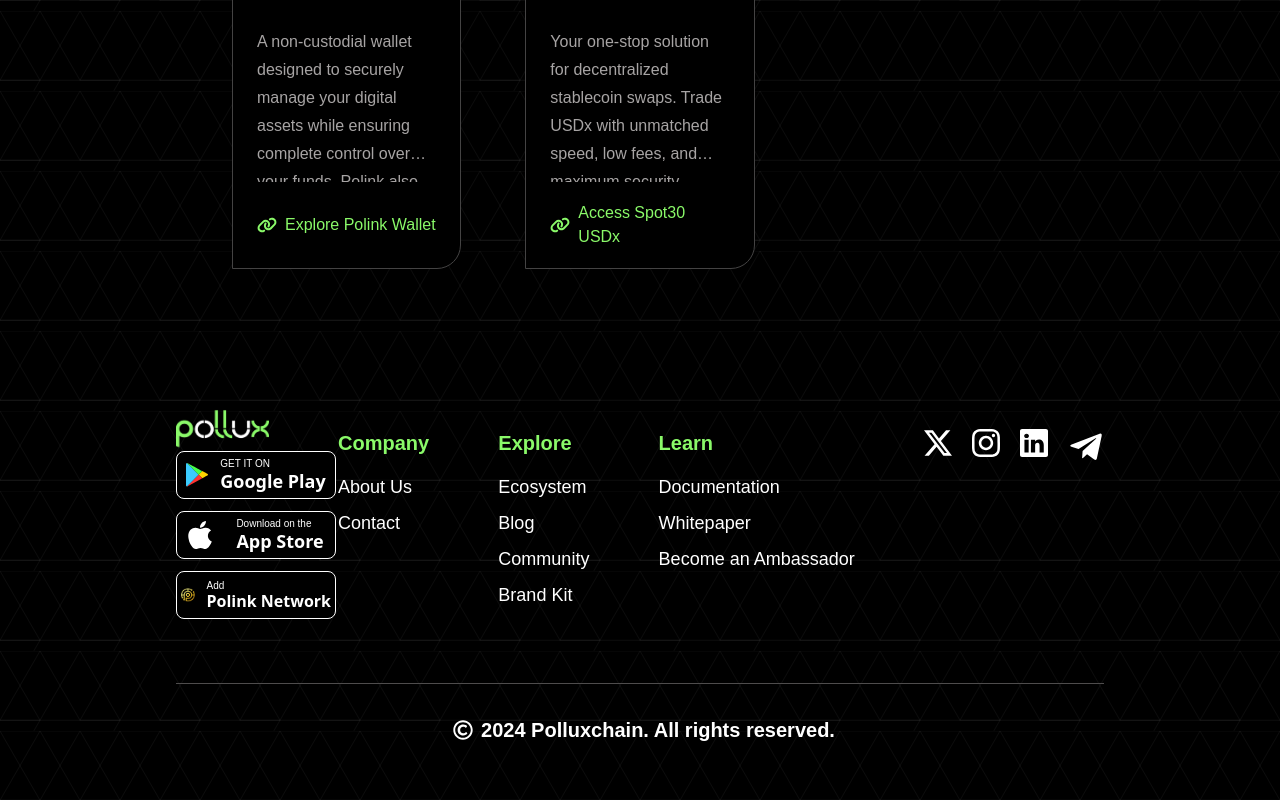
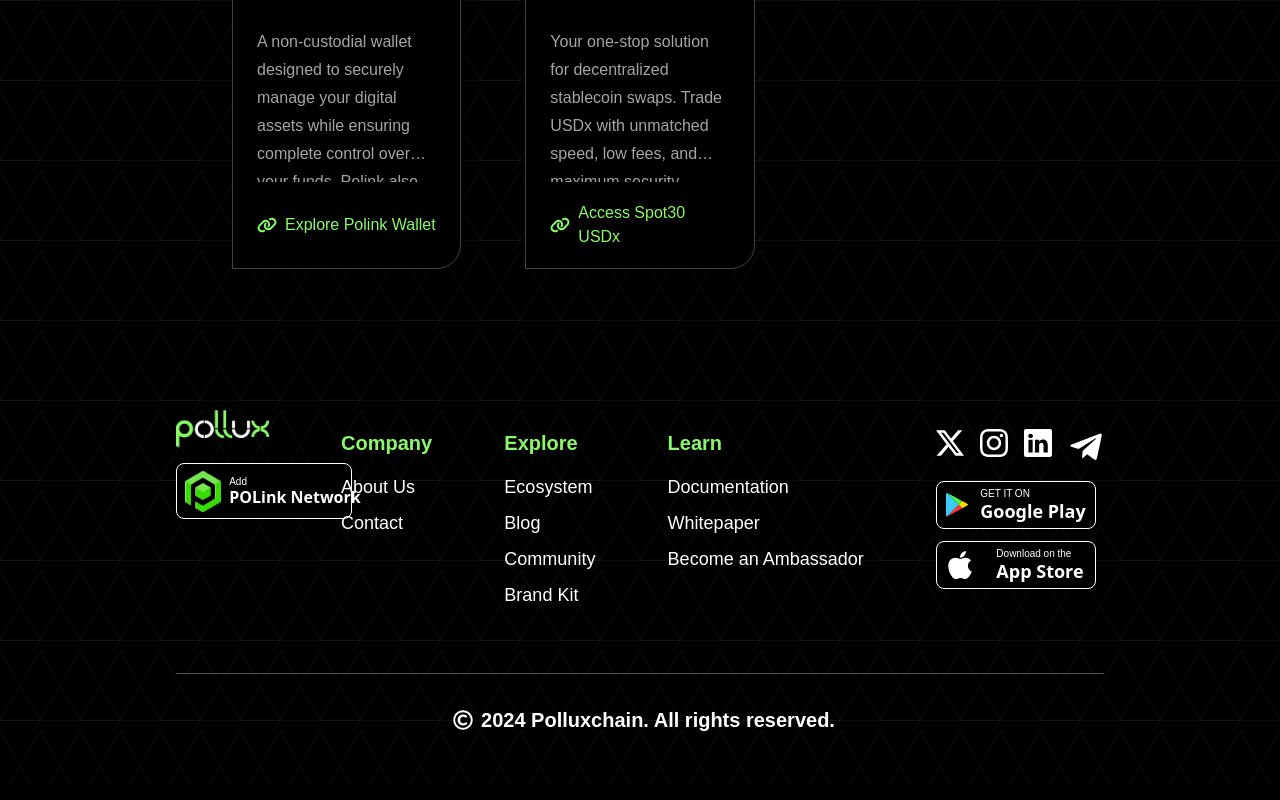
Before and after one commit to PolluxCoin2-0/New_Official_website, a Next.js app: page /Ecosystem in a window 1280 px wide. Shown: the part 1189-1989 px from the top of the page. Built offline with nearby package versions, Linux system fonts and the light colour scheme.

Commit message:
fix alignment

```diff
--- a/src/app/components/Footer.tsx
+++ b/src/app/components/Footer.tsx
@@ -2,7 +2,7 @@
 import Image from "next/image";
 import Link from "next/link";
 import polluxLogo from "../../../public/polluxlogowhite.png";
-import polinkImage from "../../../public/PoxscanImage.png"
+import polinkLogo from "../../../public/polluxLogo (2).png";
 import { BsTwitterX } from "react-icons/bs";
 import { BsLinkedin } from "react-icons/bs";
 import { FaTelegramPlane } from "react-icons/fa";
@@ -11,7 +11,7 @@ import { FaRegCopyright } from "react-icons/fa";
 
 export default function Footer() {
   return (
-    <footer className="p-6 text-center px-4 md:px-4 lg:px-6 xl:px-44 mt-0 md:mt-16">
+    <footer className="p-6 text-center px-4 md:px-4 lg:px-6 xl:px-44 mt-8 md:mt-16">
       <div className="flex flex-col lg:flex-row justify-between">
         <div className="w-[40%] md:w-[10%] -mt-6">
           <Image
@@ -23,89 +23,27 @@ export default function Footer() {
             className=""
           />
 
-          {/* Google Play */}
-          <div className="mt-0">
-            <a href="https://drive.google.com/file/d/1OwHb07DaJIphbDnRVoOf5d62KM2VkwrZ"  download>
-            <button
-              type="button"
-              className="flex items-center justify-center w-36 lg:w-40 xl:w-40 text-white bg-black rounded-lg h-12 border-[1px] border-[#ffffff]"
-            >
-              <div className="mr-3">
-                <svg viewBox="30 336.7 120.9 129.2" width="22">
-                  <path
-                    fill="#FFD400"
-                    d="M119.2,421.2c15.3-8.4,27-14.8,28-15.3c3.2-1.7,6.5-6.2,0-9.7  c-2.1-1.1-13.4-7.3-28-15.3l-20.1,20.2L119.2,421.2z"
-                  ></path>
-                  <path
-                    fill="#FF3333"
-                    d="M99.1,401.1l-64.2,64.7c1.5,0.2,3.2-0.2,5.2-1.3  c4.2-2.3,48.8-26.7,79.1-43.3L99.1,401.1L99.1,401.1z"
-                  ></path>
-                  <path
-                    fill="#48FF48"
-                    d="M99.1,401.1l20.1-20.2c0,0-74.6-40.7-79.1-43.1  c-1.7-1-3.6-1.3-5.3-1L99.1,401.1z"
-                  ></path>
-                  <path
-                    fill="#3BCCFF"
-                    d="M99.1,401.1l-64.3-64.3c-2.6,0.6-4.8,2.9-4.8,7.6  c0,7.5,0,107.5,0,113.8c0,4.3,1.7,7.4,4.9,7.7L99.1,401.1z"
-                  ></path>
-                </svg>
-              </div>
-              <div>
-                <div className="text-start text-[10px]">GET IT ON</div>
-                <div className="-mt-1 font-sans text-lg font-semibold">
-                  Google Play
-                </div>
-              </div>
-            </button>
-            </a>
-          </div>
-
-          {/*  App store  */}
-          <div>
-            <a href="https://apps.apple.com/in/app/polink-wallet/id6736746385"  download>
-            <button
-              type="button"
-              className="flex items-center justify-center w-36 lg:w-40 xl:w-40 mt-3 text-white bg-black h-12 rounded-lg border-[1px] border-[#ffffff] "
-            >
-              <div className="mr-6">
-                <svg viewBox="0 0 384 512" width="24">
-                  <path
-                    fill="currentColor"
-                    d="M318.7 268.7c-.2-36.7 16.4-64.4 50-84.8-18.8-26.9-47.2-41.7-84.7-44.6-35.5-2.8-74.3 20.7-88.5 20.7-15 0-49.4-19.7-76.4-19.7C63.3 141.2 4 184.8 4 273.5q0 39.3 14.4 81.2c12.8 36.7 59 126.7 107.2 125.2 25.2-.6 43-17.9 75.8-17.9 31.8 0 48.3 17.9 76.4 17.9 48.6-.7 90.4-82.5 102.6-119.3-65.2-30.7-61.7-90-61.7-91.9zm-56.6-164.2c27.3-32.4 24.8-61.9 24-72.5-24.1 1.4-52 16.4-67.9 34.9-17.5 19.8-27.8 44.3-25.6 71.9 26.1 2 49.9-11.4 69.5-34.3z"
-                  ></path>
-                </svg>
-              </div>
-              <div>
-                <div className="text-start text-[10px]">Download on the</div>
-                <div className="-mt-1 font-sans text-lg font-semibold">
-                  App Store
-                </div>
-              </div>
-            </button>
-            </a>
-          </div>
-
           {/* polink */}
           <div>
             <Link href="https://chromewebstore.google.com/detail/polink/afeibjjgfjfphjedhdjgbgbhpomolbjm">
               <button
                 type="button"
-              className="flex items-center justify-center w-36 lg:w-40 xl:w-40 mt-3 text-white bg-black h-12 rounded-lg border-[1px] border-[#ffffff] p-1"
+                className="flex items-center justify-center w-48 lg:w-44 xl:w-44 mt-3 text-white bg-black h-14 rounded-lg border-[1px] border-[#ffffff] "
               >
-              <div className="mr-3">
+                <div className="w-[30%] mr-1 pl-2">
                   <Image
-            src={polinkImage}
+                    src={polinkLogo}
                     alt="banner-image"
                     width={0}
                     height={0}
-            style={{ width: "100%" }}
+                    style={{ width: "90%" }}
                     className=""
                   />
                 </div>
-              <div>
+                <div className="w-[70%] pr-2 ">
                 <div className="text-start text-[10px]">Add</div>
-                <div className="-mt-1 font-sans text-md font-semibold text-nowrap">
-                  Polink Network
+                  <div className="-mt-1 font-sans text-md font-semibold text-nowrap text-start">
+                  POLink Network
                   </div>
                 </div>
               </button>
@@ -181,7 +119,7 @@ export default function Footer() {
         </div>
 
         <div className=" flex flex-col">
-          <div className="flex flex-row space-x-5 mt-5 lg:mt-0">
+          <div className="flex flex-row space-x-4 mt-5 lg:mt-0">
             <a
               href="https://x.com/Polluxchain"
               target="_blank"
@@ -212,6 +150,74 @@ export default function Footer() {
               <FaTelegramPlane size={36} />
             </a>
           </div>
+
+          {/* Google Play */}
+          <div className="mt-4">
+            <a
+              href="https://drive.google.com/file/d/1OwHb07DaJIphbDnRVoOf5d62KM2VkwrZ"
+              download
+            >
+              <button
+                type="button"
+                className="flex items-center justify-center w-36 lg:w-40 xl:w-40 text-white bg-black rounded-lg h-12 border-[1px] border-[#ffffff]"
+              >
+                <div className="mr-3">
+                  <svg viewBox="30 336.7 120.9 129.2" width="22">
+                    <path
+                      fill="#FFD400"
+                      d="M119.2,421.2c15.3-8.4,27-14.8,28-15.3c3.2-1.7,6.5-6.2,0-9.7  c-2.1-1.1-13.4-7.3-28-15.3l-20.1,20.2L119.2,421.2z"
+                    ></path>
+                    <path
+                      fill="#FF3333"
+                      d="M99.1,401.1l-64.2,64.7c1.5,0.2,3.2-0.2,5.2-1.3  c4.2-2.3,48.8-26.7,79.1-43.3L99.1,401.1L99.1,401.1z"
+                    ></path>
+                    <path
+                      fill="#48FF48"
+                      d="M99.1,401.1l20.1-20.2c0,0-74.6-40.7-79.1-43.1  c-1.7-1-3.6-1.3-5.3-1L99.1,401.1z"
+                    ></path>
+                    <path
+                      fill="#3BCCFF"
+                      d="M99.1,401.1l-64.3-64.3c-2.6,0.6-4.8,2.9-4.8,7.6  c0,7.5,0,107.5,0,113.8c0,4.3,1.7,7.4,4.9,7.7L99.1,401.1z"
+                    ></path>
+                  </svg>
+                </div>
+                <div>
+                  <div className="text-start text-[10px]">GET IT ON</div>
+                  <div className="-mt-1 font-sans text-lg font-semibold">
+                    Google Play
+                  </div>
+                </div>
+              </button>
+            </a>
+          </div>
+
+          {/*  App store  */}
+          <div>
+            <a
+              href="https://apps.apple.com/in/app/polink-wallet/id6736746385"
+              download
+            >
+              <button
+                type="button"
+                className="flex items-center justify-center w-36 lg:w-40 xl:w-40 mt-3 text-white bg-black h-12 rounded-lg border-[1px] border-[#ffffff] "
+              >
+                <div className="mr-6">
+                  <svg viewBox="0 0 384 512" width="24">
+                    <path
+                      fill="currentColor"
+                      d="M318.7 268.7c-.2-36.7 16.4-64.4 50-84.8-18.8-26.9-47.2-41.7-84.7-44.6-35.5-2.8-74.3 20.7-88.5 20.7-15 0-49.4-19.7-76.4-19.7C63.3 141.2 4 184.8 4 273.5q0 39.3 14.4 81.2c12.8 36.7 59 126.7 107.2 125.2 25.2-.6 43-17.9 75.8-17.9 31.8 0 48.3 17.9 76.4 17.9 48.6-.7 90.4-82.5 102.6-119.3-65.2-30.7-61.7-90-61.7-91.9zm-56.6-164.2c27.3-32.4 24.8-61.9 24-72.5-24.1 1.4-52 16.4-67.9 34.9-17.5 19.8-27.8 44.3-25.6 71.9 26.1 2 49.9-11.4 69.5-34.3z"
+                    ></path>
+                  </svg>
+                </div>
+                <div>
+                  <div className="text-start text-[10px]">Download on the</div>
+                  <div className="-mt-1 font-sans text-lg font-semibold">
+                    App Store
+                  </div>
+                </div>
+              </button>
+            </a>
+          </div>
         </div>
       </div>
 
```
Lines whose indentation alone changed are shown as unchanged.
